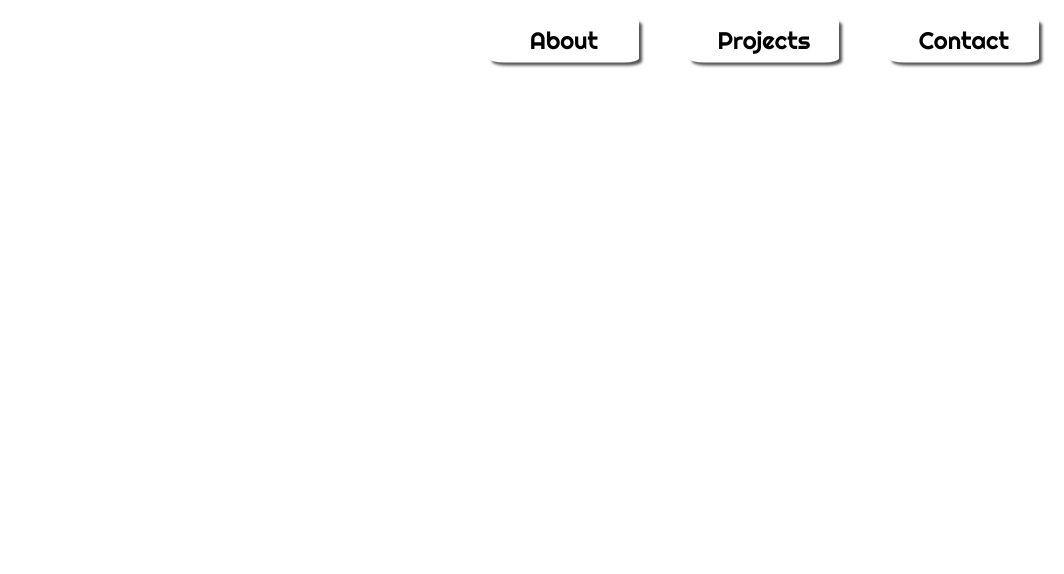
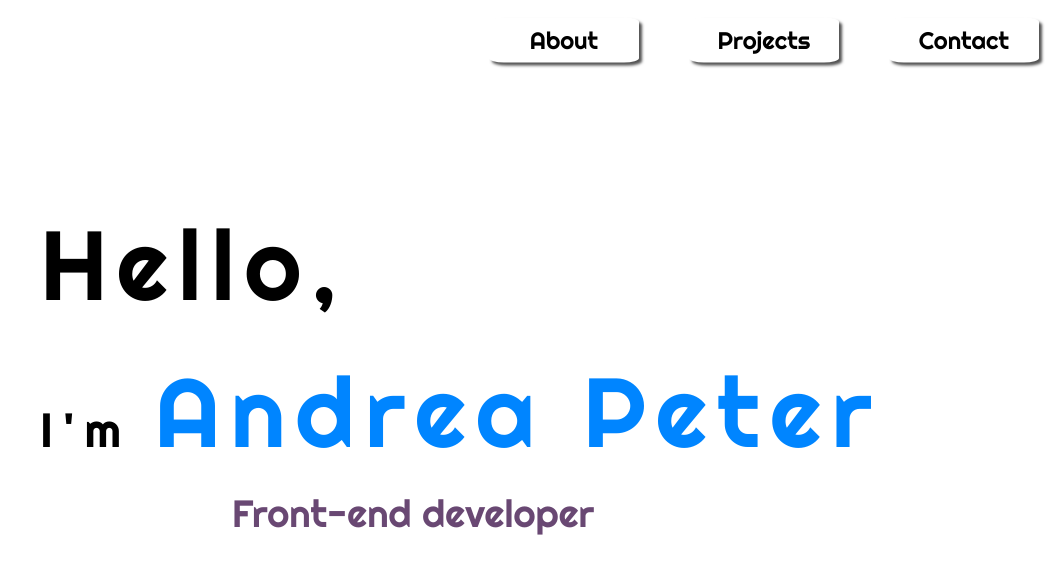
Before and after one commit to pandi1813/portfolio, a React (Create React App) app: page / in a window 1280 px wide. Shown: the top 574 px of the page, without its empty margins (216-1280 px from the left). Built offline with nearby package versions, Linux system fonts and the light colour scheme.

Commit message:
removed reference to deleted logo

```diff
--- a/src/App.js
+++ b/src/App.js
@@ -11,7 +11,7 @@
     <Router>
       <NavBar />
       <Routes>
-        <Route path='/portfolio' element={<HomePage/>} />
+        <Route path='/' element={<HomePage/>} />
         <Route path='/about' element={<AboutPage/>} />
         <Route path='/projects' element={<ProjectsPage/>} />
         <Route path='/contact' element={<ContactPage/>} />
```
Also changed, not shown: public/manifest.json.
